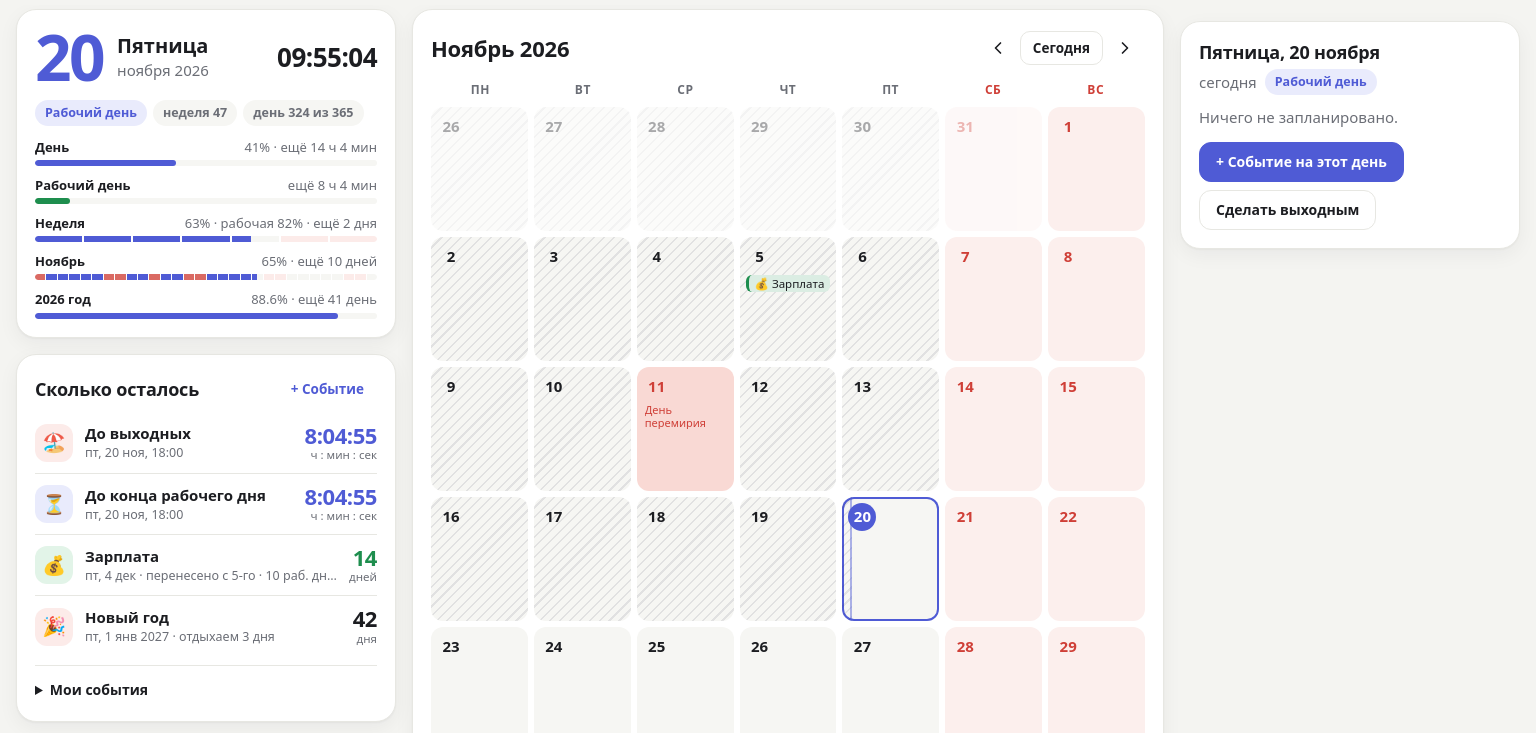
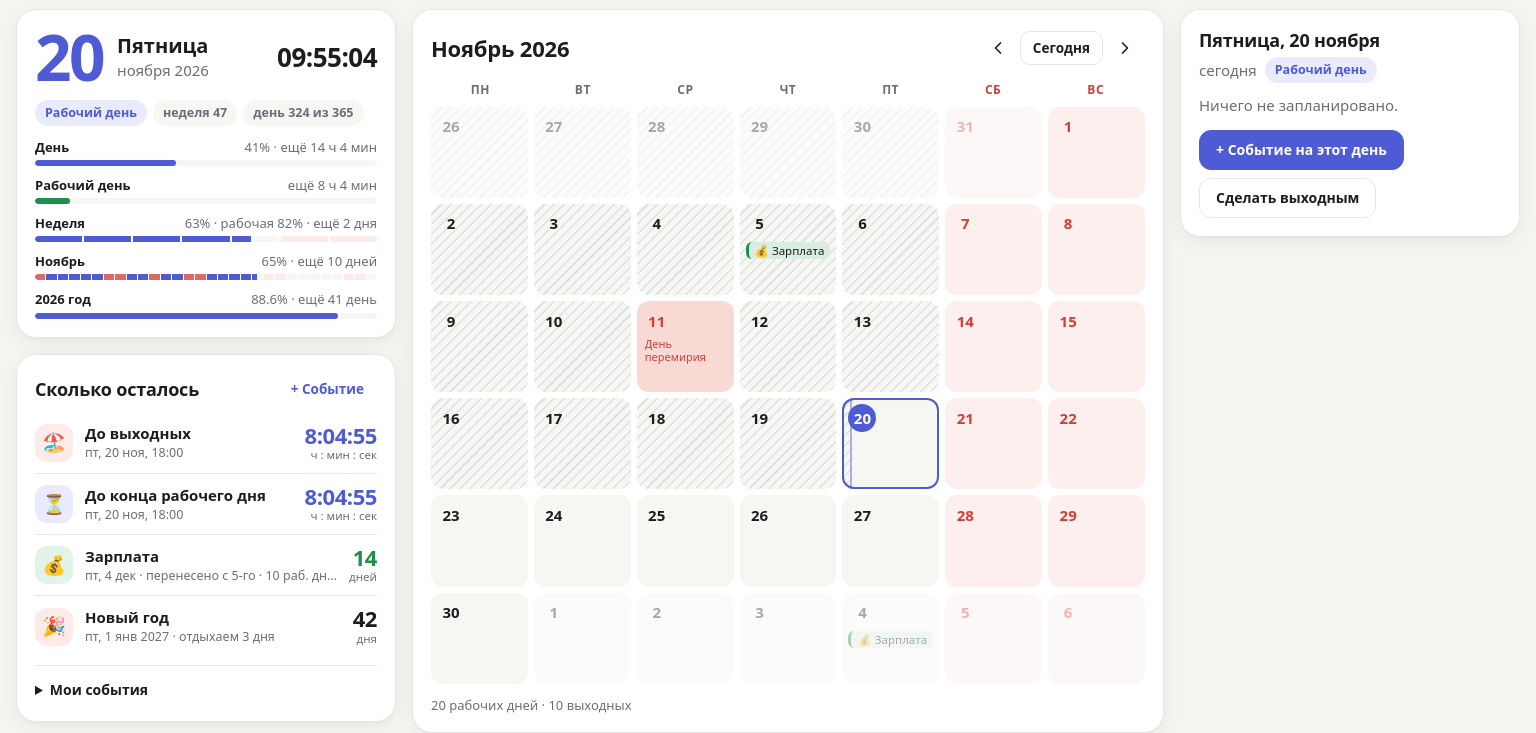
Before and after one commit to dimmik/good-calendar, a plain HTML site: page index.html in a window 1536 px wide. Shown: the part 51-784 px from the top of the page. Drawn offline with Linux system fonts and the light colour scheme.

Commit message:
Месяц помещается в окно по высоте
На широких экранах карточка месяца занимает высоту окна, строки недель делят её поровну (минимум 520px), вместо фиксированной минимальной высоты клеток. В трёх колонках месяц остаётся на месте при прокрутке.

Co-Authored-By: Claude Opus 5.5 <noreply@anthropic.com>
Claude-Session: https://claude.ai/code/session_01NQ21SdBBhx6pKVZMe6Gno7

```diff
--- a/css/app.css
+++ b/css/app.css
@@ -149,7 +149,7 @@ svg { width: 20px; height: 20px; fill: none; stroke: currentColor; stroke-width:
 @media (min-width: 1400px) {
   .layout { grid-template-columns: 380px minmax(0, 1fr) 340px; }
   .col-a { grid-row: 1; }
-  .day { grid-column: 3; grid-row: 1; position: sticky; top: 72px; }
+  .day { grid-column: 3; grid-row: 1; position: sticky; top: calc(60px + env(safe-area-inset-top)); }
 }
 
 .card {
@@ -306,8 +306,16 @@ svg { width: 20px; height: 20px; fill: none; stroke: currentColor; stroke-width:
 }
 
 @media (min-width: 900px) {
-  .grid { gap: 6px; }
-  .cell { height: auto; min-height: 108px; align-items: stretch; padding: 6px; }
+  /* The month fits the window: week rows share the height that is left (top bar 56px,
+     4px above the cards, 16px below), never smaller than a usable minimum. */
+  .month {
+    display: flex; flex-direction: column;
+    height: calc(100vh - 76px - env(safe-area-inset-top));
+    height: calc(100dvh - 76px - env(safe-area-inset-top));
+    min-height: 520px;
+  }
+  .grid { flex: 1 1 0; min-height: 0; grid-auto-rows: minmax(0, 1fr); gap: 6px; }
+  .cell { height: auto; min-height: 0; align-items: stretch; padding: 6px; }
   .c-num { align-self: flex-start; }
   .c-dots { display: none; }
   .c-hol { display: block; font-size: 11px; line-height: 1.2; color: var(--off); margin: 2px 2px 0; overflow: hidden; display: -webkit-box; -webkit-line-clamp: 2; -webkit-box-orient: vertical; }
@@ -325,7 +333,8 @@ svg { width: 20px; height: 20px; fill: none; stroke: currentColor; stroke-width:
 }
 
 @media (min-width: 1400px) {
-  .cell { min-height: 124px; }
+  /* three columns: the month stays in view while the left column scrolls */
+  .month { position: sticky; top: calc(60px + env(safe-area-inset-top)); }
 }
 
 /* ---------- Day panel ---------- */
--- a/js/version.js
+++ b/js/version.js
@@ -1,3 +1,3 @@
 // The one place where the app version lives. Bump it with every release:
 // open copies compare it with the server's copy of this file and offer to update.
-export const VERSION = '1.5.0';
+export const VERSION = '1.5.1';
```
